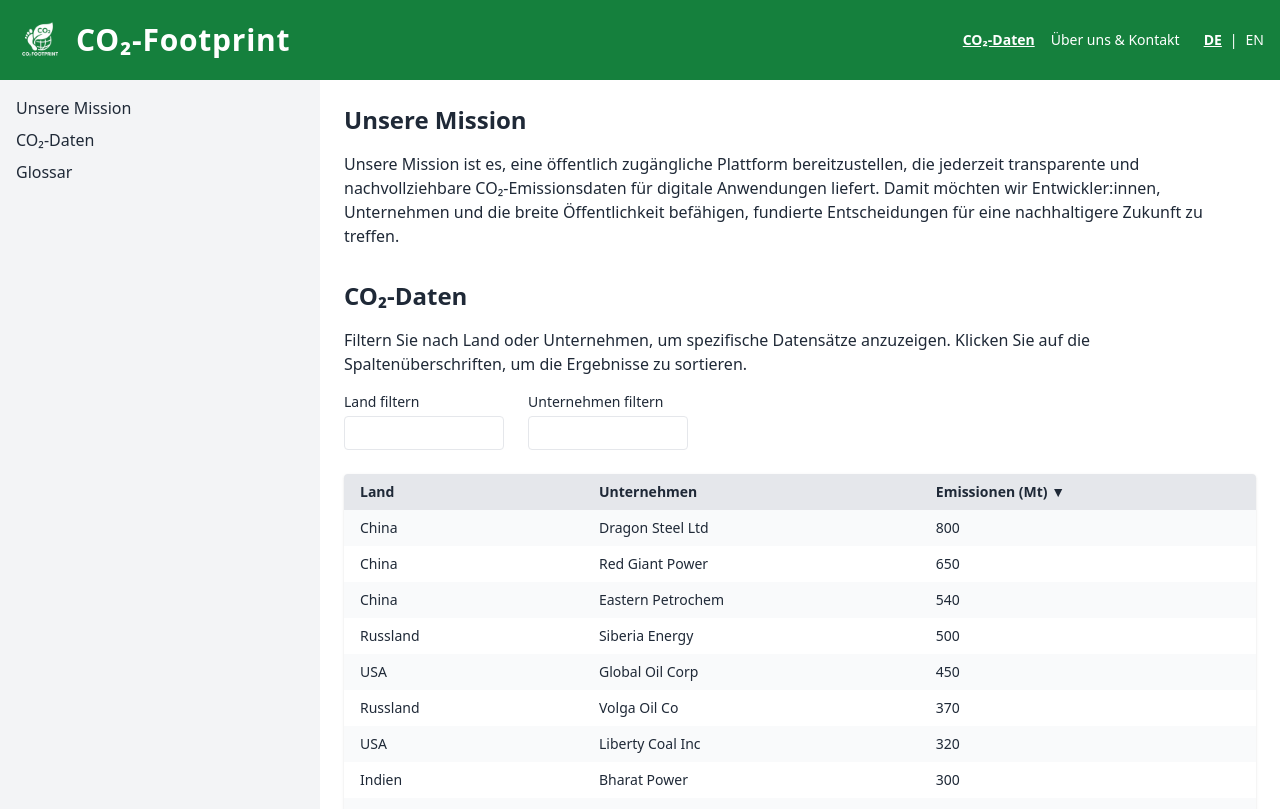
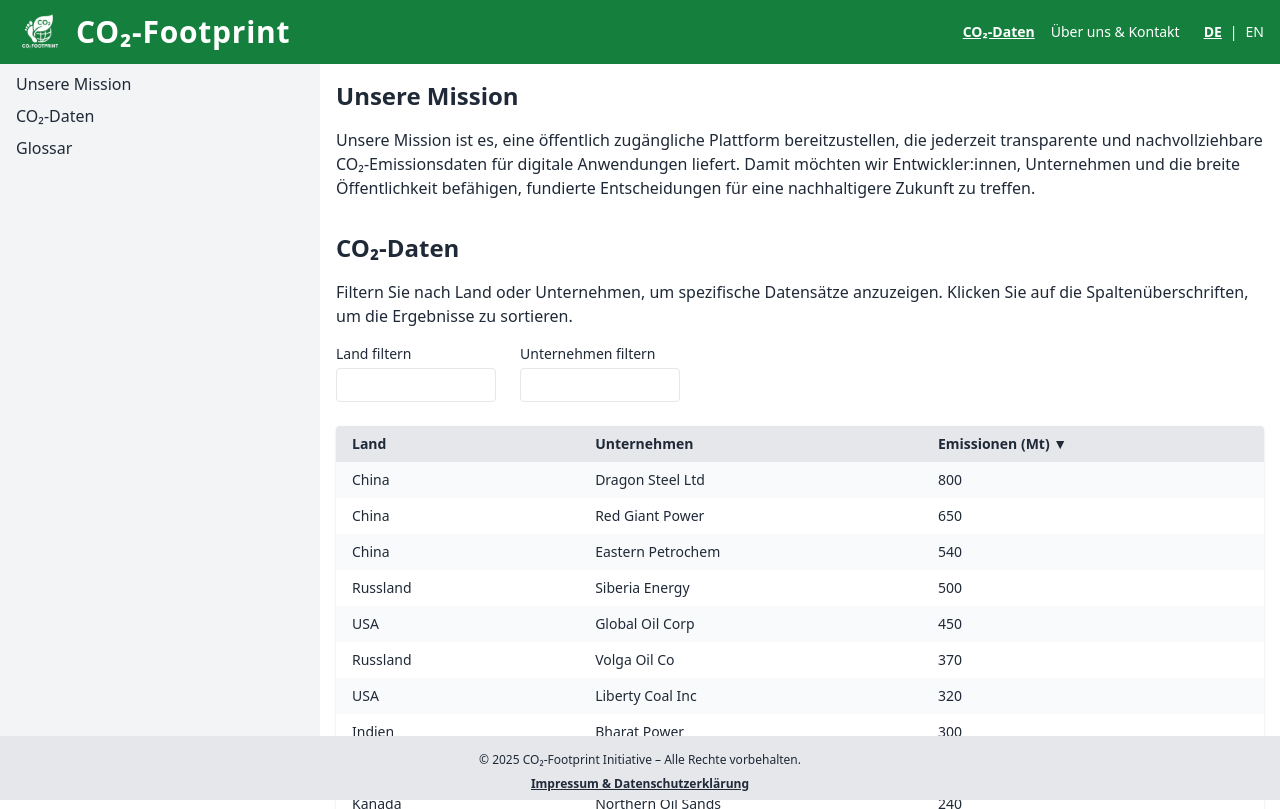
Before and after one commit to cantosun99/co2-footprint-project, a plain HTML site: page index.html in a window 1280 px wide. Shown: the top 809 px of the page. Drawn offline with nearby package versions, Linux system fonts and the light colour scheme.

Commit message:
Layout optimiert

```diff
--- a/index.html
+++ b/index.html
@@ -15,39 +15,49 @@
 </head>
 
 <body class="antialiased text-gray-800 bg-white">
-<div class="flex flex-col min-h-screen">
+
 <!-- Kopfzeile -->
-    <header class="bg-green-700 text-white">
-        <div class="container mx-auto flex flex-col md:flex-row items-center justify-between py-4 px-4">
+<header class="fixed inset-x-0 top-0 z-50 bg-green-700 text-white h-16">
+    <div class="container mx-auto flex items-center justify-between h-full px-4">
         <div class="flex items-center gap-3">
             <img src="logo.png" alt="Logo" class="h-12 w-12" />
             <span class="font-semibold text-2xl md:text-3xl tracking-wide" x-text="l('CO₂-Footprint','CO₂-Footprint')">CO₂-Footprint</span>
         </div>
         <!-- Navigation & Sprache -->
-            <div class="flex flex-col md:flex-row items-center gap-4 md:gap-6 text-sm mt-4 md:mt-0">
+        <div class="flex flex-col md:flex-row items-center gap-4 md:gap-6 text-sm">
             <nav class="flex items-center gap-4">
                 <a href="index.html" class="hover:underline font-bold underline" x-text="l('CO₂-Daten','CO₂ Data')">CO₂-Daten</a>
                 <a href="about.html" class="hover:underline" x-text="l('Über uns & Kontakt','About us & Contact')">Über uns & Kontakt</a>
             </nav>
             <div class="flex items-center gap-2">
-                    <button @click="setLang('de')" :class="lang==='de'?'font-bold underline':''">DE</button><span>|</span><button @click="setLang('en')" :class="lang==='en'?'font-bold underline':''">EN</button>
+                <button @click="setLang('de')" :class="lang==='de'?'font-bold underline':''">DE</button><span>|</span>
+                <button @click="setLang('en')" :class="lang==='en'?'font-bold underline':''">EN</button>
             </div>
         </div>
     </div>
 </header>
 
-    <!-- Hauptinhalt -->
-    <main class="flex flex-1 flex-col md:flex-row">
 <!-- Seitenleiste -->
-        <aside class="sidebar md:w-1/4 bg-gray-100 p-4">
-            <ul class="space-y-2">
+<aside
+        class="fixed bg-gray-100 overflow-auto
+           top-16 left-0 right-0 h-16 w-full
+           md:top-16 md:bottom-16 md:left-0 md:right-auto md:h-auto md:w-1/4
+           px-4 py-2 z-40"
+>
+    <ul class="flex md:flex-col justify-around md:justify-start space-x-4 md:space-x-0 md:space-y-2">
         <li><a href="#mission" class="hover:underline" x-text="l('Unsere Mission','Our Mission')">Unsere Mission</a></li>
         <li><a href="#daten" class="hover:underline" x-text="l('CO₂-Daten','CO₂ Data')">CO₂-Daten</a></li>
         <li><a href="#glossar" class="hover:underline" x-text="l('Glossar','Glossary')">Glossar</a></li>
     </ul>
 </aside>
-        <!-- Inhaltsbereich -->
-        <section class="content flex-1 p-6">
+
+<!-- Hauptinhalt -->
+<main class="overflow-auto
+               pt-32 pb-16
+               md:pt-16 md:pb-16 md:ml-[25%]
+               min-h-screen"
+>
+    <div class="container mx-auto p-4 space-y-8">
         <section id="mission">
             <h1 class="text-2xl font-bold mb-4" x-text="l('Unsere Mission','Our Mission')">Unsere Mission</h1>
             <p class="mb-4" x-text="l(
@@ -55,7 +65,8 @@
             'Our mission is to provide a publicly accessible platform that delivers transparent and traceable CO₂ emissions data for digital applications at any time. We aim to empower developers, businesses, and the general public to make informed decisions for a more sustainable future.'
         )">Unsere Mission ist es, eine öffentlich zugängliche Plattform bereitzustellen...</p>
         </section>
-            <section id="daten" class="mt-8">
+
+        <section id="daten">
             <h1 class="text-2xl font-bold mb-4" x-text="l('CO₂-Daten','CO₂ Data')">CO₂-Daten</h1>
             <p class="mb-4" x-text="l(
             'Filtern Sie nach Land oder Unternehmen, um spezifische Datensätze anzuzeigen. Klicken Sie auf die Spaltenüberschriften, um die Ergebnisse zu sortieren.',
@@ -101,7 +112,8 @@
                 </table>
             </div>
         </section>
-            <section id="glossar" class="mt-8">
+
+        <section id="glossar">
             <h1 class="text-2xl font-bold mb-4" x-text="l('Glossar','Glossary')">Glossar</h1>
             <dl class="space-y-4">
                 <div>
@@ -114,22 +126,25 @@
                 <div>
                     <dt class="font-semibold" x-text="l('Emissionen (Mt)','Emissions (Mt)')">Emissionen (Mt)</dt>
                     <dd x-text="l(
-                            'CO₂-Emissionen gemessen in Megatonnen (1 Mt = 1 Mio. Tonnen CO₂).',
-                            'CO₂ emissions measured in megatonnes (1 Mt = 1 million tonnes of CO₂).'
+                'CO₂-Emissionen gemessen in Megatonnen (1 Mt = 1 Mio. Tonnen CO₂).',
+                'CO₂ emissions measured in megatonnes (1 Mt = 1 million tonnes of CO₂).'
             )">CO₂-Emissionen gemessen...</dd>
                 </div>
             </dl>
         </section>
-        </section>
+    </div>
 </main>
 
 <!-- Fußzeile -->
-    <footer class="bg-gray-200 text-xs text-center p-4">
-        <p x-text="l('© 2025 CO₂-Footprint Initiative – Alle Rechte vorbehalten.','© 2025 CO₂-Footprint Initiative – All rights reserved.')">© 2025 CO₂-Footprint Initiative – Alle Rechte vorbehalten.</p>
-        <p class="mt-2"><a href="legal.html" class="underline font-bold" x-text="l('Impressum & Datenschutzerklärung','Imprint & Privacy')">Impressum & Datenschutzerklärung</a></p>
+<footer class="fixed inset-x-0 bottom-0 bg-gray-200 text-xs text-center p-4 h-16">
+    <p x-text="l('© 2025 CO₂-Footprint Initiative – Alle Rechte vorbehalten.','© 2025 CO₂-Footprint Initiative – All rights reserved.')">
+        © 2025 CO₂-Footprint Initiative – Alle Rechte vorbehalten.
+    </p>
+    <p class="mt-2">
+        <a href="legal.html" class="underline font-bold" x-text="l('Impressum & Datenschutzerklärung','Imprint & Privacy')">Impressum & Datenschutzerklärung</a>
+    </p>
 </footer>
 
-</div>
 <script src="app.js"></script>
 </body>
 </html>
```
Also changed, not shown: about.html (+22 -15 lines), legal.html (+41 -32 lines). Lines whose indentation alone changed are shown as unchanged.
